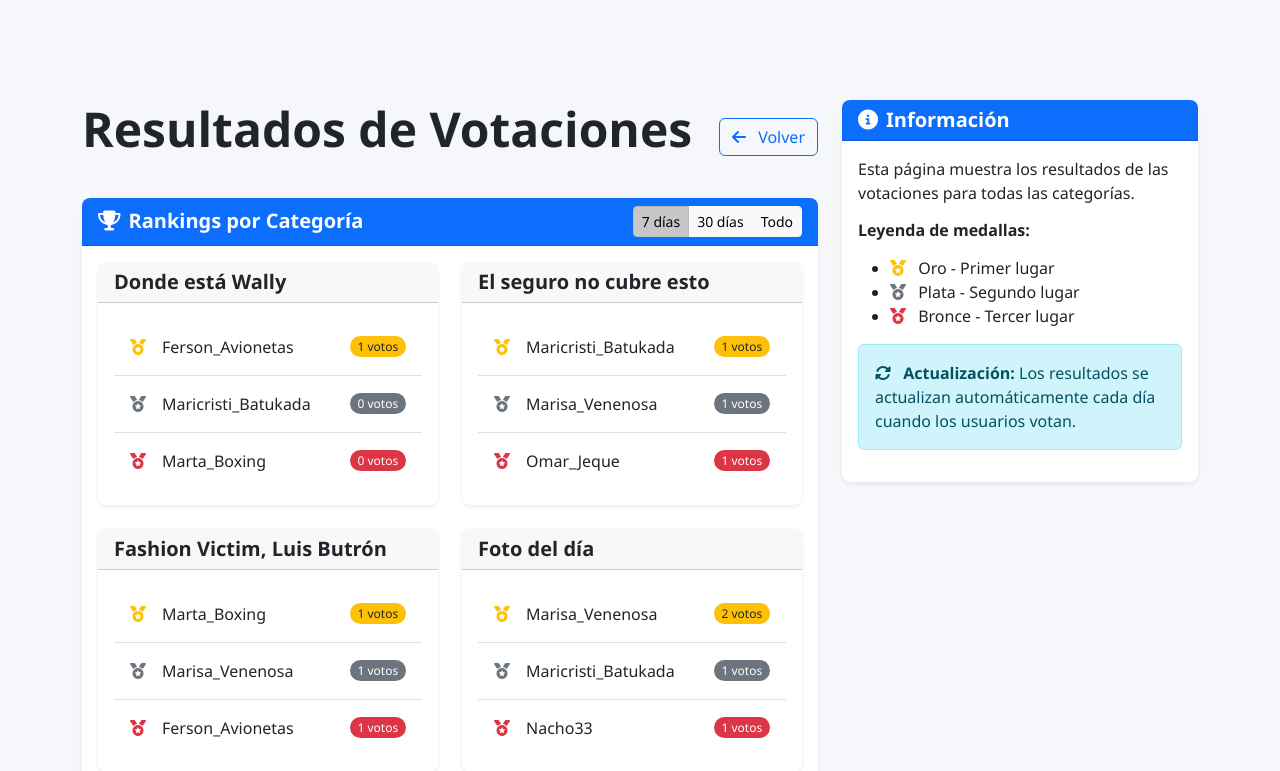
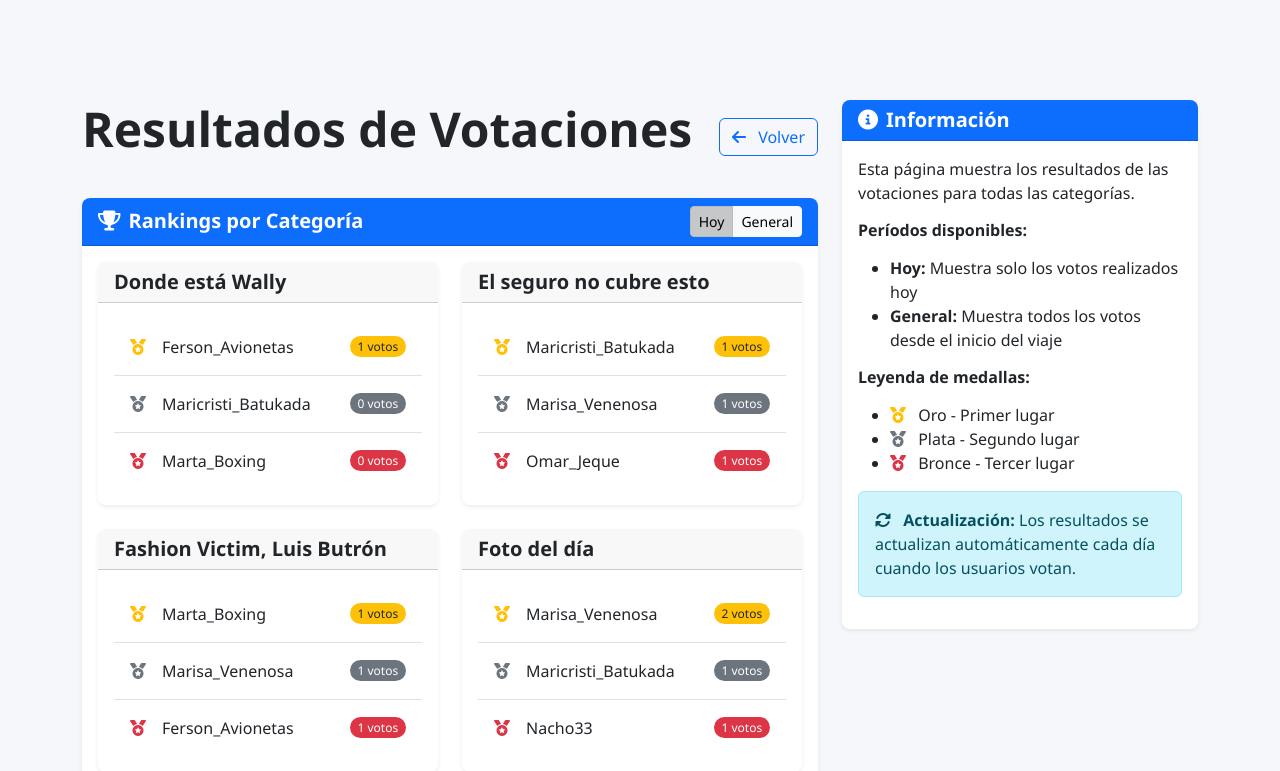
Before and after one commit to CarlosAtalaya/TripMind_Thailand_2025, a Flask app: page /votes/votaciones/resultados in a window 1280 px wide. Shown: the part 56-827 px from the top of the page. Run offline with Flask 3, Linux system fonts and the light colour scheme; a user stored in the database is signed in; data comes from the database, SQL or seed files in the repository; data that the repository does not hold is empty.

Commit message:
Modificaciones vista resultados votaciones

```diff
--- a/templates/votes/results.html
+++ b/templates/votes/results.html
@@ -15,9 +15,8 @@
         <div class="d-flex justify-content-between align-items-center">
             <h5 class="mb-0"><i class="fas fa-trophy me-2"></i>Rankings por Categoría</h5>
             <div class="btn-group">
-                <button class="btn btn-sm btn-light active" data-period="7" id="btn-7days">7 días</button>
-                <button class="btn btn-sm btn-light" data-period="30" id="btn-30days">30 días</button>
-                <button class="btn btn-sm btn-light" data-period="0" id="btn-alltime">Todo</button>
+                <button class="btn btn-sm btn-light active" data-period="today" id="btn-today">Hoy</button>
+                <button class="btn btn-sm btn-light" data-period="all" id="btn-all">General</button>
             </div>
         </div>
     </div>
@@ -42,7 +41,7 @@
 {% block extra_js %}
 <script>
     document.addEventListener('DOMContentLoaded', function() {
-        let currentPeriod = 7; // Por defecto: 7 días
+        let currentPeriod = 'today'; // Por defecto: votaciones de hoy
 
         // Cargar rankings iniciales
         loadRankings(currentPeriod);
@@ -50,7 +49,7 @@
         // Configurar botones de período
         document.querySelectorAll('[data-period]').forEach(button => {
             button.addEventListener('click', function() {
-                const period = parseInt(this.dataset.period);
+                const period = this.dataset.period;
                 currentPeriod = period;
 
                 // Actualizar estado activo de los botones
@@ -64,7 +63,7 @@
             });
         });
 
-        function loadRankings(days) {
+        function loadRankings(period) {
             const container = document.getElementById('rankings-container');
 
             // Mostrar estado de carga
@@ -82,7 +81,7 @@
             `;
 
             // Cargar datos de rankings
-            fetch(`/votes/api/rankings?days=${days}`)
+            fetch(`/votes/api/rankings?period=${period}`)
                 .then(response => response.json())
                 .then(data => {
                     // Limpiar el contenedor
@@ -183,6 +182,12 @@
     <div class="card-body">
         <p>Esta página muestra los resultados de las votaciones para todas las categorías.</p>
 
+        <h6 class="mt-3">Períodos disponibles:</h6>
+        <ul>
+            <li><strong>Hoy:</strong> Muestra solo los votos realizados hoy</li>
+            <li><strong>General:</strong> Muestra todos los votos desde el inicio del viaje</li>
+        </ul>
+
         <h6 class="mt-3">Leyenda de medallas:</h6>
         <ul>
             <li><i class="fas fa-medal text-warning me-2"></i> Oro - Primer lugar</li>
--- a/votes.py
+++ b/votes.py
@@ -174,12 +174,15 @@ def get_rankings():
     travelers = get_travelers_from_itinerary()
     traveler_names = [t['name'] for t in travelers]
 
-    # Definir el período para los rankings (últimos 7 días por defecto)
-    days = request.args.get('days', 7, type=int)
-    if days == 0:  # Si es 0, mostrar de todo el tiempo
+    # Obtener el período solicitado
+    period = request.args.get('period', 'today')
+
+    if period == 'today':
+        # Solo votos de hoy
+        start_date = datetime.now().date()
+    else:  # 'all' o cualquier otro valor
+        # Todos los votos
         start_date = datetime(1900, 1, 1).date()
-    else:
-        start_date = datetime.now().date() - timedelta(days=days)
 
     rankings = {}
 
```
